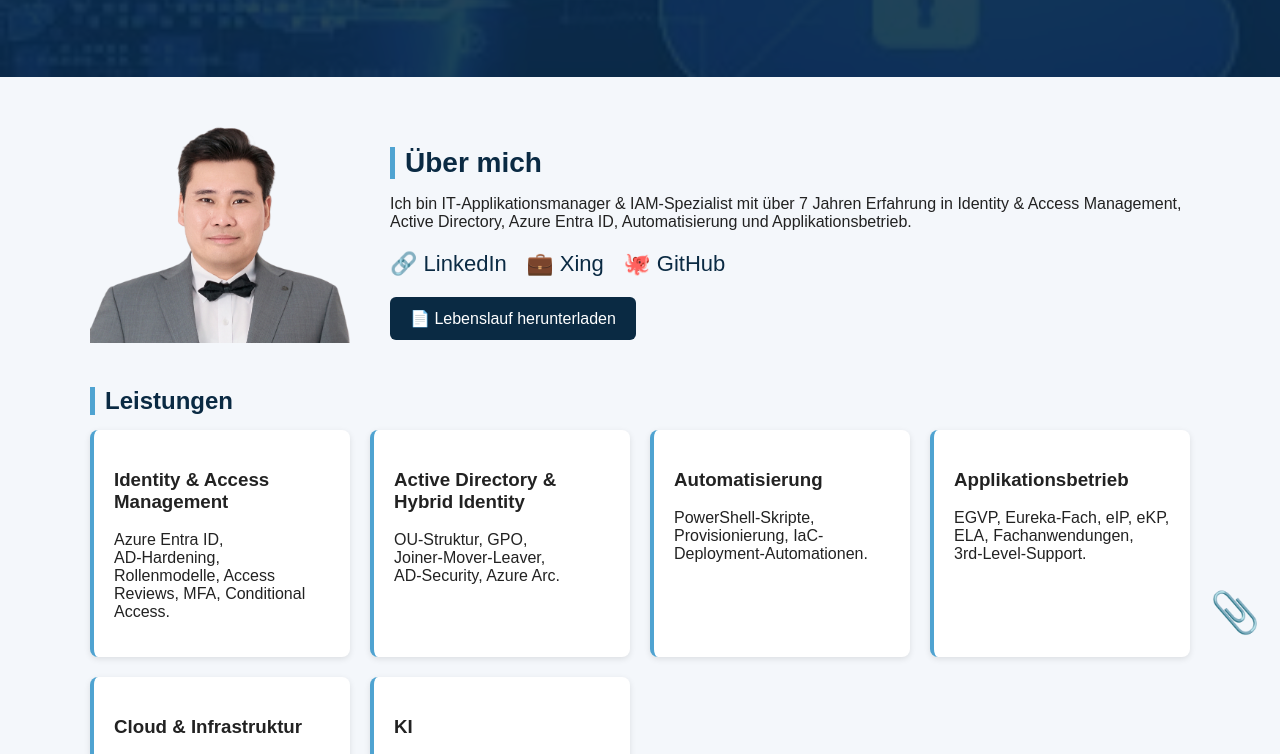
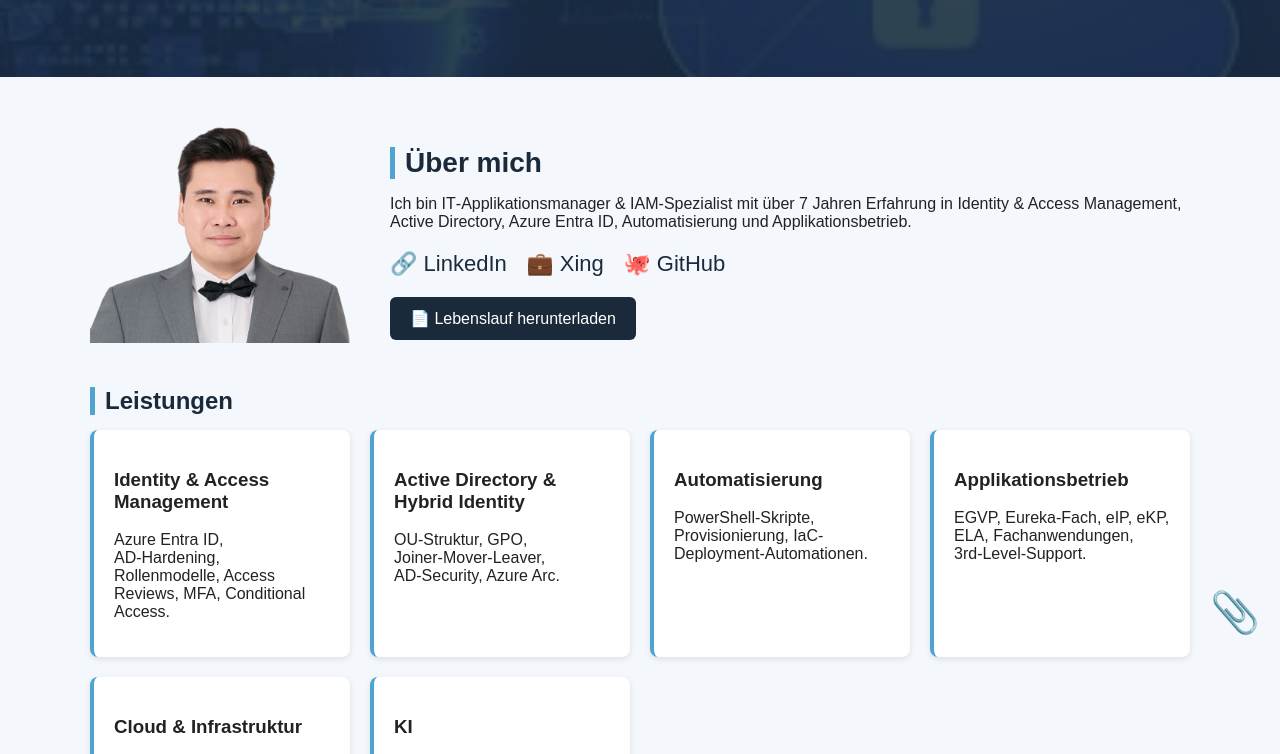
Before and after one commit to vuxuantiep/tiep-iam-freelancer, a plain HTML site: page index.html in a window 1280 px wide. Shown: the part 144-898 px from the top of the page. Drawn offline with Linux system fonts and the light colour scheme.

Commit message:
Update index.html

```diff
--- a/index.html
+++ b/index.html
@@ -38,6 +38,7 @@
         position: relative;
         overflow: hidden;
     }
+    :root { --primary: #1a2a3a; /* Beispiel: dunkleres Blau */ }
     header h1 {
         font-size: 42px;
         margin: 0;
```
